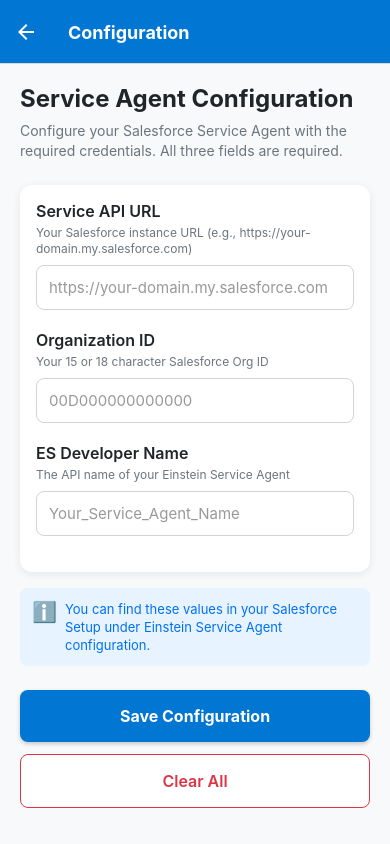
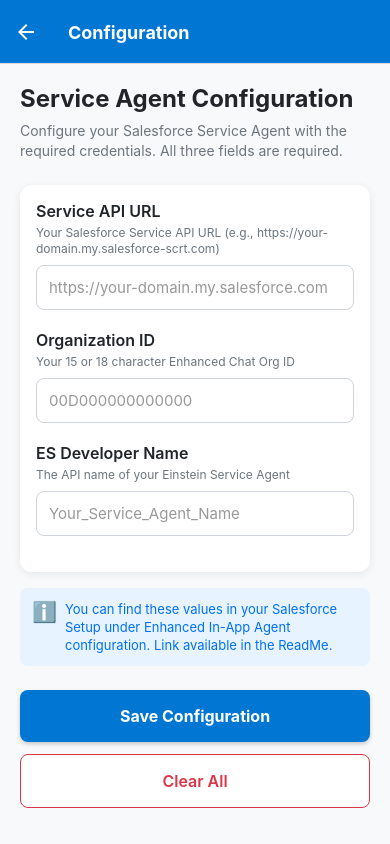
Before and after one commit to salesforce/AgentforceMobileSDK-ReactNative, a React Native app: screen /Settings in a window 390 px wide. Built offline with nearby package versions, Linux system fonts and the light colour scheme.

Commit message:
Service agent clarity in ReadMe and Settings screen. (#3)

```diff
--- a/src/screens/SettingsScreen.tsx
+++ b/src/screens/SettingsScreen.tsx
@@ -181,7 +181,7 @@
           <View style={styles.fieldContainer}>
             <Text style={styles.label}>Service API URL</Text>
             <Text style={styles.hint}>
-              Your Salesforce instance URL (e.g., https://your-domain.my.salesforce.com)
+              Your Salesforce Service API URL (e.g., https://your-domain.my.salesforce-scrt.com)
             </Text>
             <TextInput
               style={styles.input}
@@ -200,7 +200,7 @@
           <View style={styles.fieldContainer}>
             <Text style={styles.label}>Organization ID</Text>
             <Text style={styles.hint}>
-              Your 15 or 18 character Salesforce Org ID
+              Your 15 or 18 character Enhanced Chat Org ID
             </Text>
             <TextInput
               style={styles.input}
@@ -237,8 +237,8 @@
         <View style={styles.infoBox}>
           <Text style={styles.infoIcon}>ℹ️</Text>
           <Text style={styles.infoText}>
-            You can find these values in your Salesforce Setup under Einstein
-            Service Agent configuration.
+            You can find these values in your Salesforce Setup under Enhanced
+            In-App Agent configuration. Link available in the ReadMe.
           </Text>
         </View>
 
```
Also changed, not shown: 1 other file (tests, documents, lock files or other folders).
